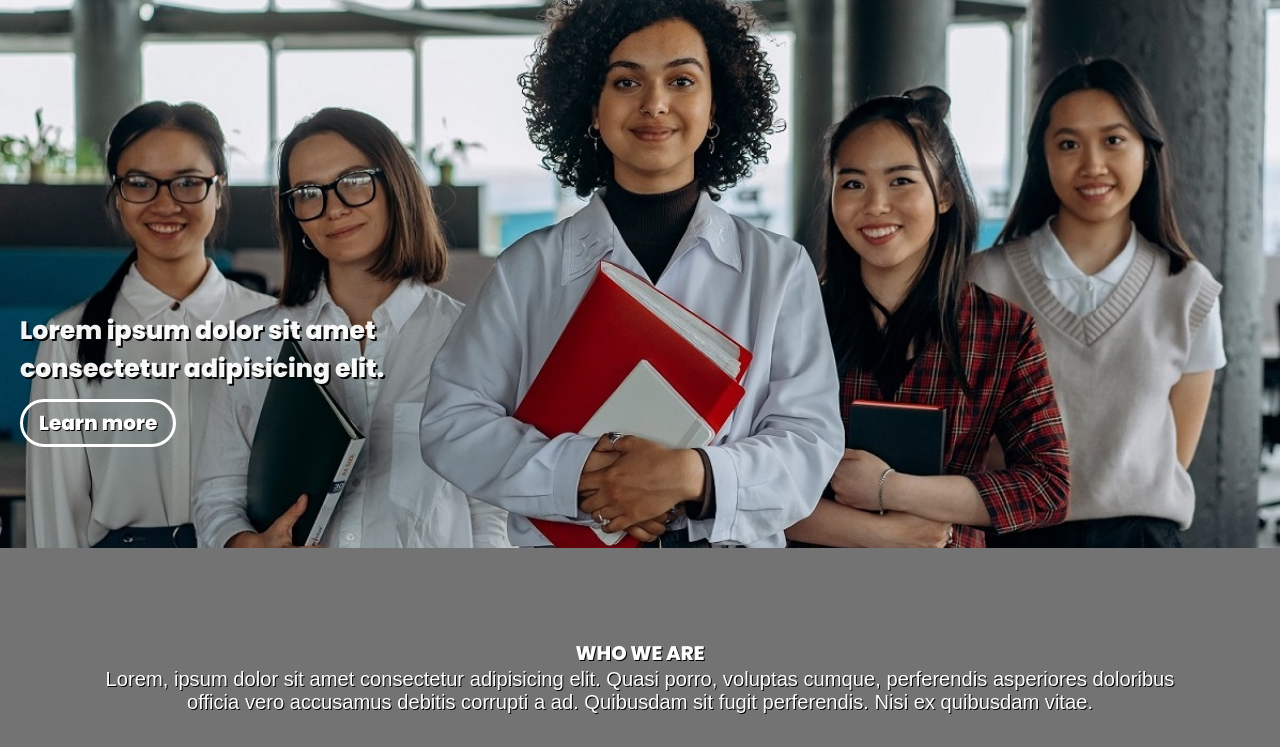
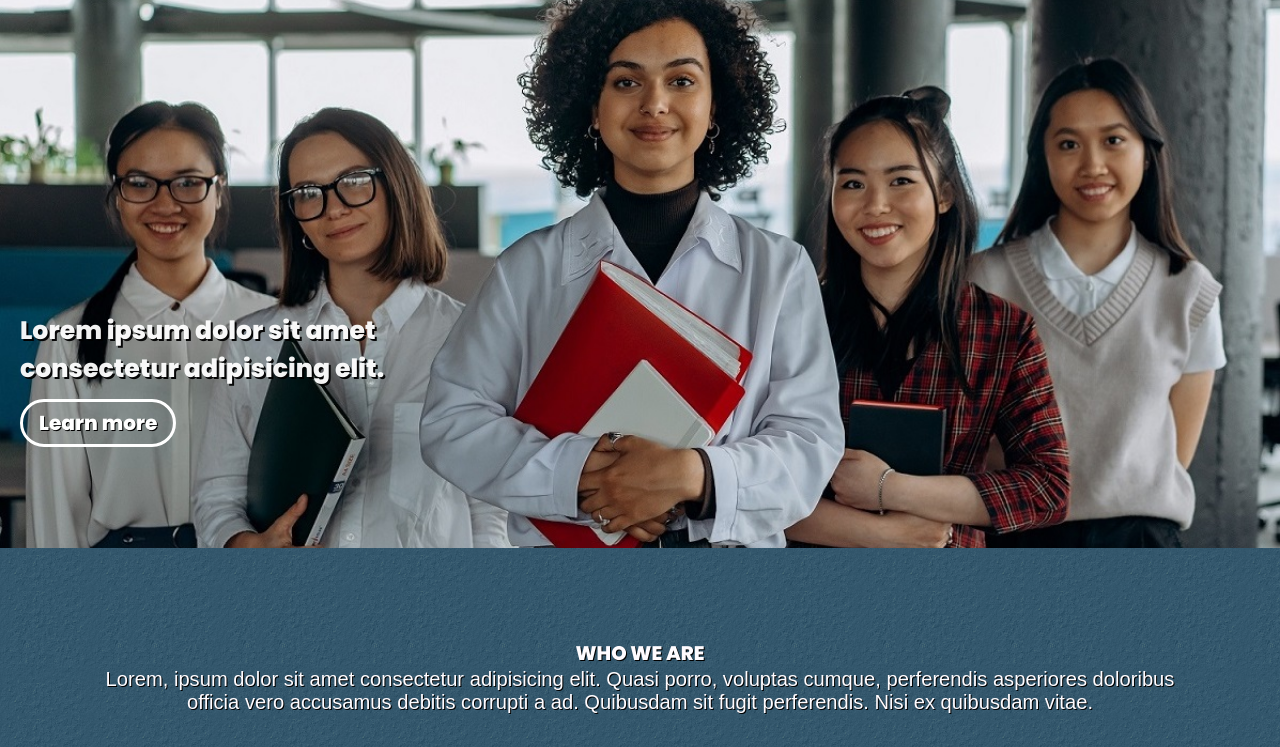
Before and after one commit to omoniyi-oni/Shad_Academy-, a plain HTML site: page index.html in a window 1280 px wide. Shown: the part 183-930 px from the top of the page. Drawn offline with Linux system fonts and the light colour scheme; a web font is replaced by a local one.

Commit message:
Update index.css

```diff
--- a/css/index.css
+++ b/css/index.css
@@ -5,7 +5,7 @@
 }
 
 body {
-  background-image: url("images/rock20.gif");
+  background-image: url("../images/rock20.gif");
   background-repeat: repeat;
   font-size: 1.05em;
   font-family: "MonteCarlo", cursive;
```
